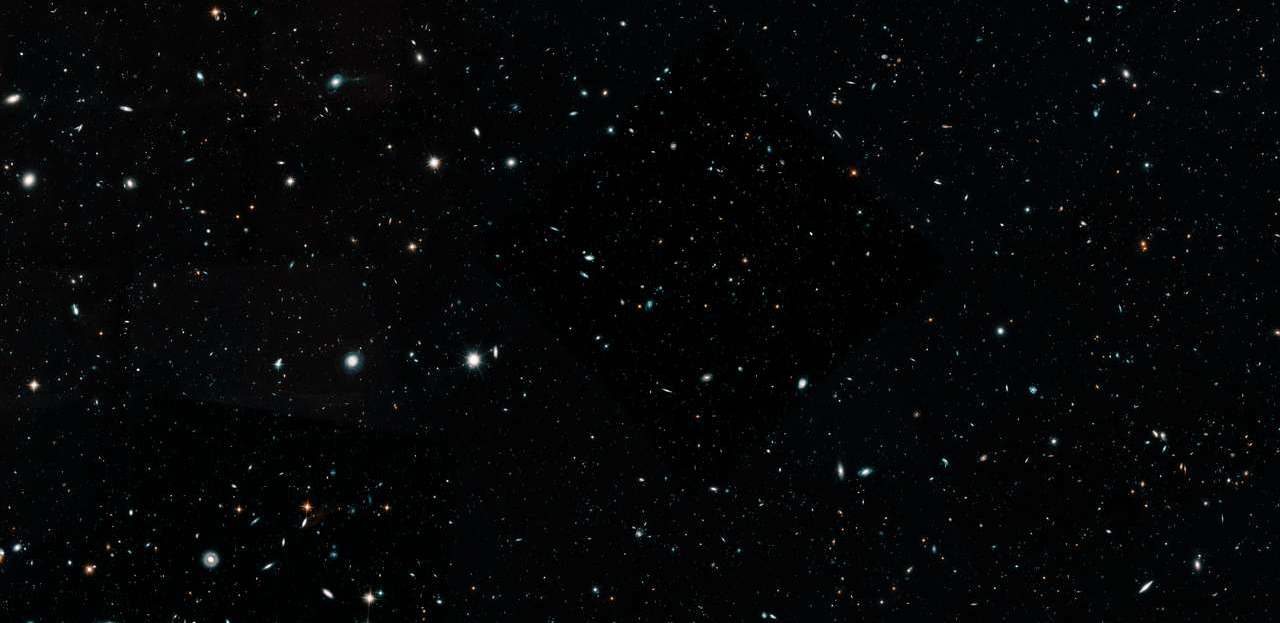
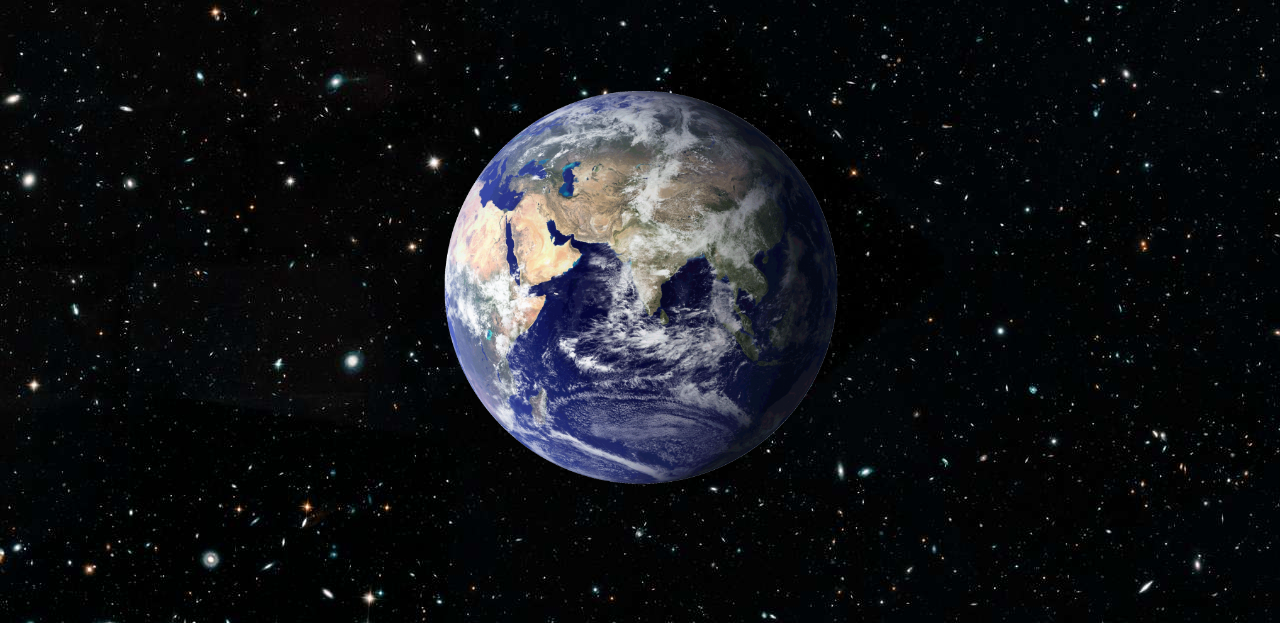
Before and after one commit to MuhammadJawadKaan/Class-1-Development-Setup, a plain HTML site: page index.html in a window 1280 px wide. Shown: the part 177-800 px from the top of the page. Drawn offline with Linux system fonts and the light colour scheme.

Commit message:
Added Globe Image

```diff
--- a/index.html
+++ b/index.html
@@ -25,7 +25,7 @@
         <h1>
             Hello World
         </h1>
-
+        <img src="images/globe.png" alt="Spinning world" width="450px" height="450px">
     </div>
 </body>
 </html>
```
Also changed, not shown: images/globe.png (added).
